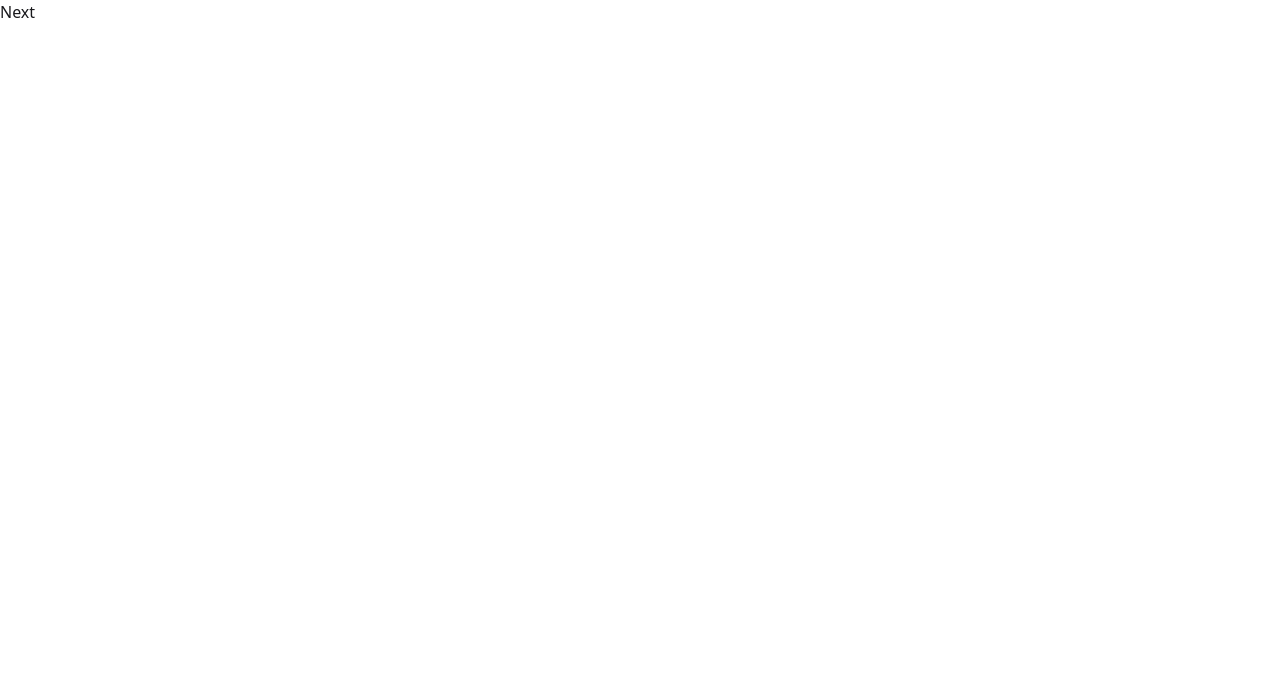
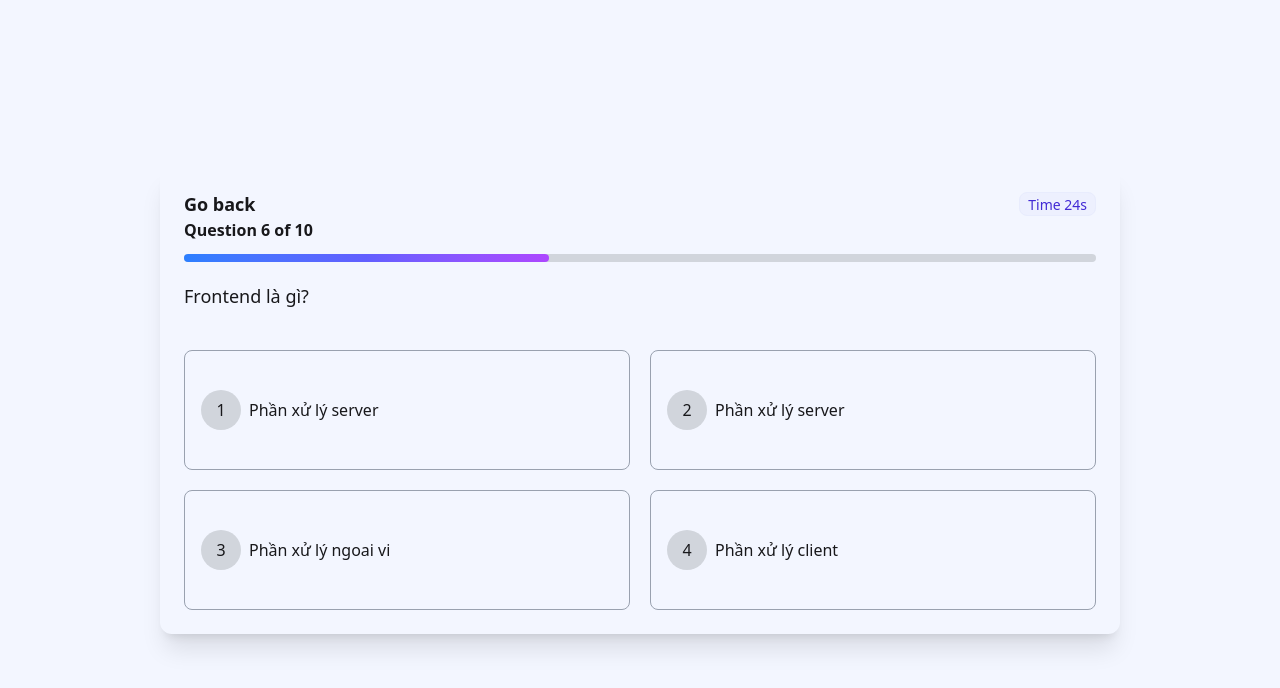
Before and after one commit to nguyenkhaan/quizzapp, a Next.js app: page /quiz in a window 1280 px wide. Shown: the top 688 px of the page. Built offline with nearby package versions, Linux system fonts and the light colour scheme.

Commit message:
fix: question interface shallow for zus

```diff
--- a/src/app/dashboard/page.tsx
+++ b/src/app/dashboard/page.tsx
@@ -21,9 +21,6 @@ function DashboardStatistic()
 const Dashboard = () =>
 {
    const name = usePersonal((state) => state.name)
-   if (!name) {
-
-   }
    return (
       <ProtectedRoute>
          <Navbar />
@@ -31,10 +28,10 @@ const Dashboard = () =>
          <div className="max-w-[1440px] mx-auto px-6 pt-14 lg:pt-18">
             <div className="w-full px-3 lg:px-8 rounded-2xl h-42 my-8 flex items-center justify-start gap-2 lg:gap-4 bg-gradient-to-r from-blue-500 via-indigo-500  to-purple-500">
                <div className="border-6 border-[#7987ff] text-2xl lg:text-4xl flex items-center rounded-full text-white justify-center lg:w-24 lg:h-24 w-16 h-16 md:w-20 md:h-20  bg-[#6367ed]">
-                  AN
+                  {name.slice(0 , 2)}
                </div>
                <div className="flex flex-col items-start text-white justify-center gap-2">
-                  <h2 className="font-semibold text-xl md:text-xl lg:text-2xl">Welcome back, An!</h2>
+                  <h2 className="font-semibold text-xl md:text-xl lg:text-2xl">Welcome back, {name}!</h2>
                   <span className=" text-sm lg:text-lg">
                      Ready to play and win more prizes today?
                   </span>
--- a/src/app/quiz/page.tsx
+++ b/src/app/quiz/page.tsx
@@ -1,12 +1,134 @@
-const Quiz = () =>
-{
+"use client"
+import ProtectedRoute from "@/components/protected";
+import { useState } from "react";
+const sampleQuestions = {
+   id: 10,
+   content: "Frontend là gì?",
+   A: {
+      content: "Phần xử lý server",
+      result: false,
+   },
+   B: {
+      content: "Phần xử lý server",
+      result: false,
+   },
+   C: {
+      content: "Phần xử lý ngoai vi",
+      result: true,
+   },
+   D: {
+      content: "Phần xử lý client",
+      result: false,
+   },
+};
+const ChoiceCard = ({
+   index = 1,
+   result = false,
+   content = "",
+   isAnswer = false,
+   handleAnswer
+}: {
+   index: number;
+   result: boolean;
+   content: string;
+   isAnswer: boolean;
+   handleAnswer: () => void
+}) => {
+   const baseClass =
+      "h-30 rounded-lg p-4 items-center justify-start text-base flex gap-2 border border-gray-400 transition-all duration-300";
 
-    return (
-        <div>
-            <button>
-                Next
-            </button>
-        </div>
-    )
-}
-export default Quiz
+   const hoverClass =
+      "hover:scale-[1.05] hover:border-[#eeddff] hover:bg-[#eeddff] hover:text-[#9d50f3] cursor-pointer";
+
+   const correctClass = "bg-green-100 border-green-500 text-green-700";
+
+   const wrongClass = "bg-red-100 border-red-500 text-red-700";
+
+   return (
+      <div
+         className={`
+            ${baseClass}
+            ${!isAnswer && hoverClass}
+            ${isAnswer && (result ? correctClass : wrongClass)}
+         `}
+         onClick={handleAnswer}
+      >
+         <div
+            className={`
+               rounded-full flex w-10 h-10 shrink-0 items-center justify-center
+               ${
+                  isAnswer
+                     ? result
+                        ? "bg-[#effcf4] text-[#3cc572]"
+                        : "bg-[#fceff0] text-[#d74244]"
+                     : "bg-gray-300"
+               }
+            `}
+         >
+            {index + 1}
+         </div>
+
+         <p className="lg:text-base text-sm">{content}</p>
+      </div>
+   );
+};
+
+const TOTAL_STEP = 10;
+const Exam = () => {
+   const [step, setStep] = useState(4);
+   const [answer, setAnswer] = useState(false);
+   const handleAnswerClick = () => {
+      setAnswer(true);
+      //neu answer la true thi se tien hanh bat mau
+   };
+   return (
+      <ProtectedRoute>
+         <div className="w-screen relative left-1/2 right-1/2 -translate-x-1/2 h-screen flex items-center justify-center bg-[#f3f6ff]">
+            <div className="w-240  p-6 shadow-xl rounded-xl">
+               <div className="w-full flex items-center justify-between">
+                  <span className="font-semibold text-lg">Go back</span>
+                  <div className="badge badge-soft badge-primary p-2">
+                     Time 24s
+                  </div>
+               </div>
+
+               <span className="font-semibold mb-3 block">
+                  Question 6 of 10
+               </span>
+               <div className="relative w-full h-2 bg-gray-300 rounded-lg">
+                  <div
+                     className="top-0 bottom-0 ease-in-out transition-all duration-500 bg-gradient-to-r from-blue-500 via-indigo-500 to-purple-500 rounded-lg absolute"
+                     style={{
+                        width: `${(step * 100) / TOTAL_STEP}%`,
+                     }}
+                  ></div>
+               </div>
+               <div className="w-full rounded-xl bg-gray"></div>
+               <p className="text-lg my-5 mb-10 ">
+                  {sampleQuestions.content}
+               </p>
+               <div className="grid w-full grid-cols-2 gap-5 grid-rows-2">
+                  {[
+                     sampleQuestions.A,
+                     sampleQuestions.B,
+                     sampleQuestions.C,
+                     sampleQuestions.D,
+                  ].map((choice, index) => {
+                     return (
+                        <ChoiceCard
+                            key={index}
+                           index={index}
+                           result={choice.result}
+                           content={choice.content}
+                           isAnswer={answer}
+                           handleAnswer={handleAnswerClick}
+                        />
+                     );
+                  })}
+               </div>
+            </div>
+         </div>
+      </ProtectedRoute>
+   );
+};
+export default Exam;
--- a/src/constants/contant.ts
+++ b/src/constants/contant.ts
@@ -1,2 +1,12 @@
 
 export const TOTAL_QUESTIONS = 10
+
+export const ANSWER_CHOICE = (index : number) => {
+    switch (index)
+    {
+        case 1: return 'A'
+        case 2: return 'B'
+        case 3: return 'C'
+        case 4: return 'D'
+    }
+}
--- a/src/zustand/personal.ts
+++ b/src/zustand/personal.ts
@@ -4,13 +4,15 @@ import { persist } from 'zustand/middleware'
 type PersonalType = {
   name: string
   setName: (newName: string) => void
-  reset: () => void
+  reset: () => void,
+  hasHydrated: boolean
 }
 
 const usePersonal = create<PersonalType>()(
   persist(
     (set) => ({
       name: '',
+      hasHydrated: false,
 
       setName: (newName) =>
         set({
@@ -28,8 +30,13 @@ const usePersonal = create<PersonalType>()(
       partialize: (state) => ({
         name: state.name,
       }),
+
+      onRehydrateStorage: () => (state) => {
+        if (state) {
+          state.hasHydrated = true
+        }
+      },
     }
   )
 )
-
 export default usePersonal
--- a/src/zustand/question.ts
+++ b/src/zustand/question.ts
@@ -2,101 +2,105 @@
 export type QuestionType = {
     id : number,
     content : string,
-    A: string, B : string, C: string, D : string
-    answer : string
+    A: {
+      content: string,
+      result : boolean
+    },
+    B : {
+      content: string,
+      result: boolean,
+    },
+    C : {
+      content : string,
+      result: boolean
+    }
+    D : {
+      content : string,
+      result: boolean
+    }
 }
-const QUESTIONS : QuestionType[] = [
+const QUESTIONS: QuestionType[] = [
   {
     id: 1,
     content: 'Bạn là ai?',
-    A: 'Học sinh',
-    B: 'Sinh viên',
-    C: 'Người đi làm',
-    D: 'Khác',
-    answer: 'B'
+    A: { content: 'Học sinh', result: false },
+    B: { content: 'Sinh viên', result: true },
+    C: { content: 'Người đi làm', result: false },
+    D: { content: 'Khác', result: false },
   },
   {
     id: 2,
     content: 'JavaScript là ngôn ngữ gì?',
-    A: 'Ngôn ngữ lập trình',
-    B: 'Ngôn ngữ đánh dấu',
-    C: 'Hệ điều hành',
-    D: 'Cơ sở dữ liệu',
-    answer: 'A'
+    A: { content: 'Ngôn ngữ lập trình', result: true },
+    B: { content: 'Ngôn ngữ đánh dấu', result: false },
+    C: { content: 'Hệ điều hành', result: false },
+    D: { content: 'Cơ sở dữ liệu', result: false },
   },
   {
     id: 3,
     content: 'HTML dùng để làm gì?',
-    A: 'Xử lý logic',
-    B: 'Thiết kế giao diện',
-    C: 'Lưu trữ dữ liệu',
-    D: 'Quản lý server',
-    answer: 'B'
+    A: { content: 'Xử lý logic', result: false },
+    B: { content: 'Thiết kế giao diện', result: true },
+    C: { content: 'Lưu trữ dữ liệu', result: false },
+    D: { content: 'Quản lý server', result: false },
   },
   {
     id: 4,
     content: 'CSS có tác dụng chính là gì?',
-    A: 'Viết backend',
-    B: 'Kết nối database',
-    C: 'Trang trí giao diện',
-    D: 'Chạy thuật toán',
-    answer: 'C'
+    A: { content: 'Viết backend', result: false },
+    B: { content: 'Kết nối database', result: false },
+    C: { content: 'Trang trí giao diện', result: true },
+    D: { content: 'Chạy thuật toán', result: false },
   },
   {
     id: 5,
     content: 'React là gì?',
-    A: 'Framework backend',
-    B: 'Thư viện UI',
-    C: 'Ngôn ngữ lập trình',
-    D: 'Database',
-    answer: 'B'
+    A: { content: 'Framework backend', result: false },
+    B: { content: 'Thư viện UI', result: true },
+    C: { content: 'Ngôn ngữ lập trình', result: false },
+    D: { content: 'Database', result: false },
   },
   {
     id: 6,
     content: 'HTTP là gì?',
-    A: 'Giao thức truyền dữ liệu',
-    B: 'Ngôn ngữ lập trình',
-    C: 'Hệ điều hành',
-    D: 'Trình duyệt',
-    answer: 'A'
+    A: { content: 'Giao thức truyền dữ liệu', result: true },
+    B: { content: 'Ngôn ngữ lập trình', result: false },
+    C: { content: 'Hệ điều hành', result: false },
+    D: { content: 'Trình duyệt', result: false },
   },
   {
     id: 7,
     content: 'LocalStorage dùng để làm gì?',
-    A: 'Lưu data tạm trên server',
-    B: 'Lưu data vĩnh viễn trên trình duyệt',
-    C: 'Lưu cache backend',
-    D: 'Quản lý session server',
-    answer: 'B'
+    A: { content: 'Lưu data tạm trên server', result: false },
+    B: { content: 'Lưu data vĩnh viễn trên trình duyệt', result: true },
+    C: { content: 'Lưu cache backend', result: false },
+    D: { content: 'Quản lý session server', result: false },
   },
   {
     id: 8,
     content: 'API là viết tắt của?',
-    A: 'Application Programming Interface',
-    B: 'Advanced Programming Internet',
-    C: 'Application Process Index',
-    D: 'Applied Program Interface',
-    answer: 'A'
+    A: { content: 'Application Programming Interface', result: true },
+    B: { content: 'Advanced Programming Internet', result: false },
+    C: { content: 'Application Process Index', result: false },
+    D: { content: 'Applied Program Interface', result: false },
   },
   {
     id: 9,
     content: 'Git dùng để làm gì?',
-    A: 'Thiết kế UI',
-    B: 'Quản lý mã nguồn',
-    C: 'Deploy server',
-    D: 'Viết database',
-    answer: 'B'
+    A: { content: 'Thiết kế UI', result: false },
+    B: { content: 'Quản lý mã nguồn', result: true },
+    C: { content: 'Deploy server', result: false },
+    D: { content: 'Viết database', result: false },
   },
   {
     id: 10,
     content: 'Frontend là gì?',
-    A: 'Phần xử lý server',
-    B: 'Phần giao diện người dùng',
-    C: 'Cơ sở dữ liệu',
-    D: 'Hệ điều hành',
-    answer: 'B'
-  }
-];
+    A: { content: 'Phần xử lý server', result: false },
+    B: { content: 'Phần giao diện người dùng', result: true },
+    C: { content: 'Cơ sở dữ liệu', result: false },
+    D: { content: 'Hệ điều hành', result: false },
+  },
+]
 
 
 export default class Questions
@@ -110,7 +114,12 @@ export default class Questions
     static getAnswerByID(id : number , answer : 'A' | 'B' | 'C' | 'D')
     {
         for (const ques of QUESTIONS) if (ques.id === id)
-          return answer === ques.answer
+        {
+            if (answer == 'A' && ques.A.result) return true
+            if (answer == 'B' && ques.B.result) return true
+            if (answer == 'C' && ques.C.result) return true
+            if (answer == 'D' && ques.D.result) return true
+        }
         return false
     }
     static attemptQuiz()
```
Also changed, not shown: src/components/protected.tsx (+27 -20 lines), src/zustand/quiz.ts (+10 -4 lines).
